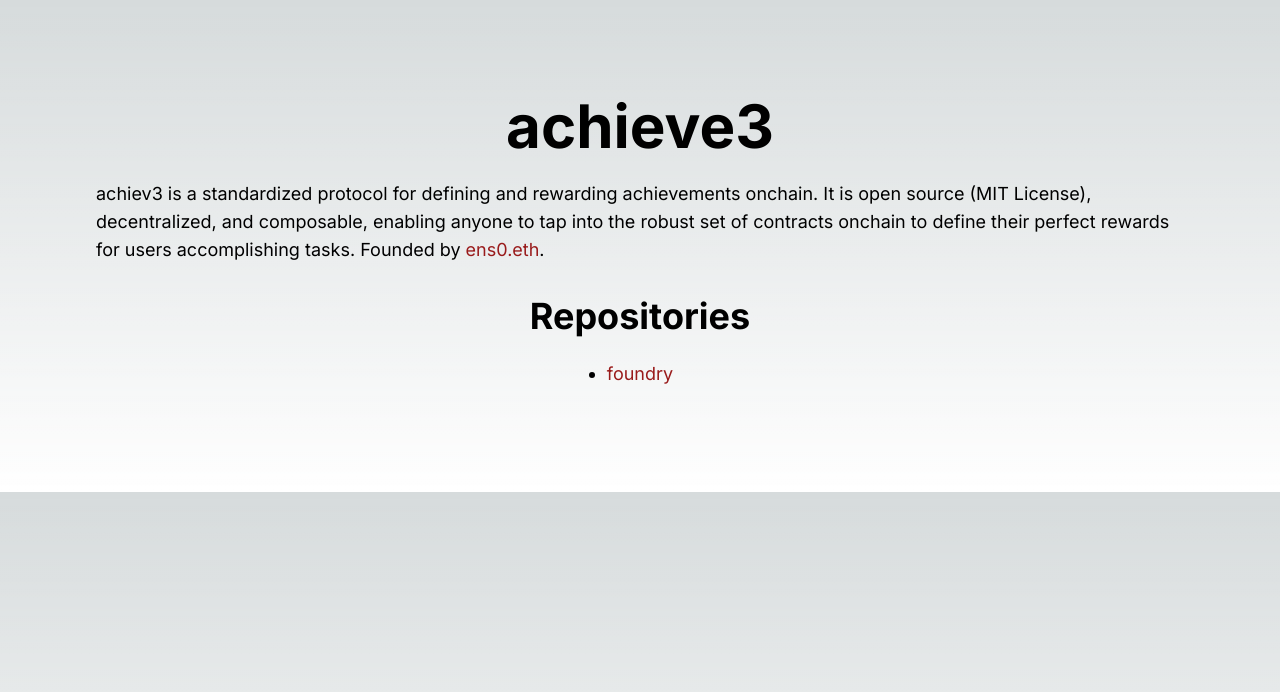
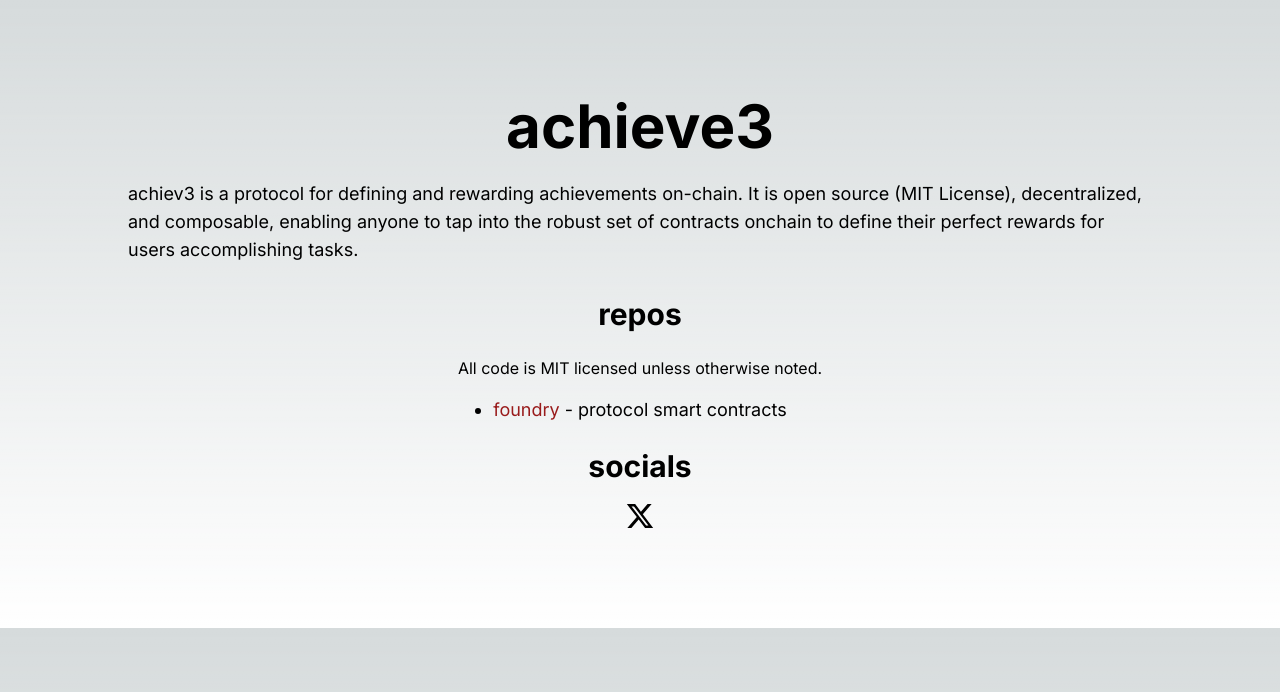
Before and after one commit to achiev3protocol/achiev3-site, a Next.js app: page / in a window 1280 px wide. Shown: the top 692 px of the page. Built offline with nearby package versions, Linux system fonts and the light colour scheme.

Commit message:
Home page refinements.

```diff
--- a/src/app/page.tsx
+++ b/src/app/page.tsx
@@ -1,21 +1,29 @@
 import Link from 'next/link'
+import { RiTwitterXFill } from "react-icons/ri"
 
 export default function Home() {
     return (
         <main className="flex flex-col items-center justify-between p-24">
             <h1 className="text-6xl font-bold mb-2">achieve3</h1>
 
-            <p className="text-lg my-4">
-                achiev3 is a standardized protocol for defining and rewarding achievements onchain. It is open source (MIT License), decentralized, and composable, enabling anyone to tap into the robust set of contracts onchain to define
-                their perfect rewards for users accomplishing tasks. Founded by <Link href="https://ens0.me" className="text-red-800 hover:text-red-600" target="_blank">ens0.eth</Link>.
+            <p className="text-lg my-4 mx-8">
+                achiev3 is a protocol for defining and rewarding achievements on-chain. It is open source (MIT License), decentralized, and composable, enabling anyone to tap into the robust set of contracts onchain to define
+                their perfect rewards for users accomplishing tasks.
             </p>
 
-            <h2 className="text-4xl font-bold my-4">Repositories</h2>
+            <h2 className="text-3xl font-bold my-4">repos</h2>
+
+            <p className="my-2">All code is MIT licensed unless otherwise noted.</p>
+
             <ul className="text-lg list-disc">
                 <li className="my-2">
-                    <Link href="https://github.com/achiev3protocol/achiev3-foundry" className="text-red-800 hover:text-red-600" target="_blank">foundry</Link>
+                    <Link href="https://github.com/achiev3protocol/achiev3-foundry" className="text-red-800 hover:text-red-600" target="_blank">foundry</Link> - protocol smart contracts
                 </li>
             </ul>
+
+            <h2 className="text-3xl font-bold my-4">socials</h2>
+
+            <a href="https://x.com/achiev3protocol/" target="_blank" title="Twitter"><RiTwitterXFill style={{width: "32px", height: "32px"}} /></a>
         </main>
     )
 }
```
Also changed, not shown: package.json (+5 -4 lines), 1 other file (tests, documents, lock files or other folders).
